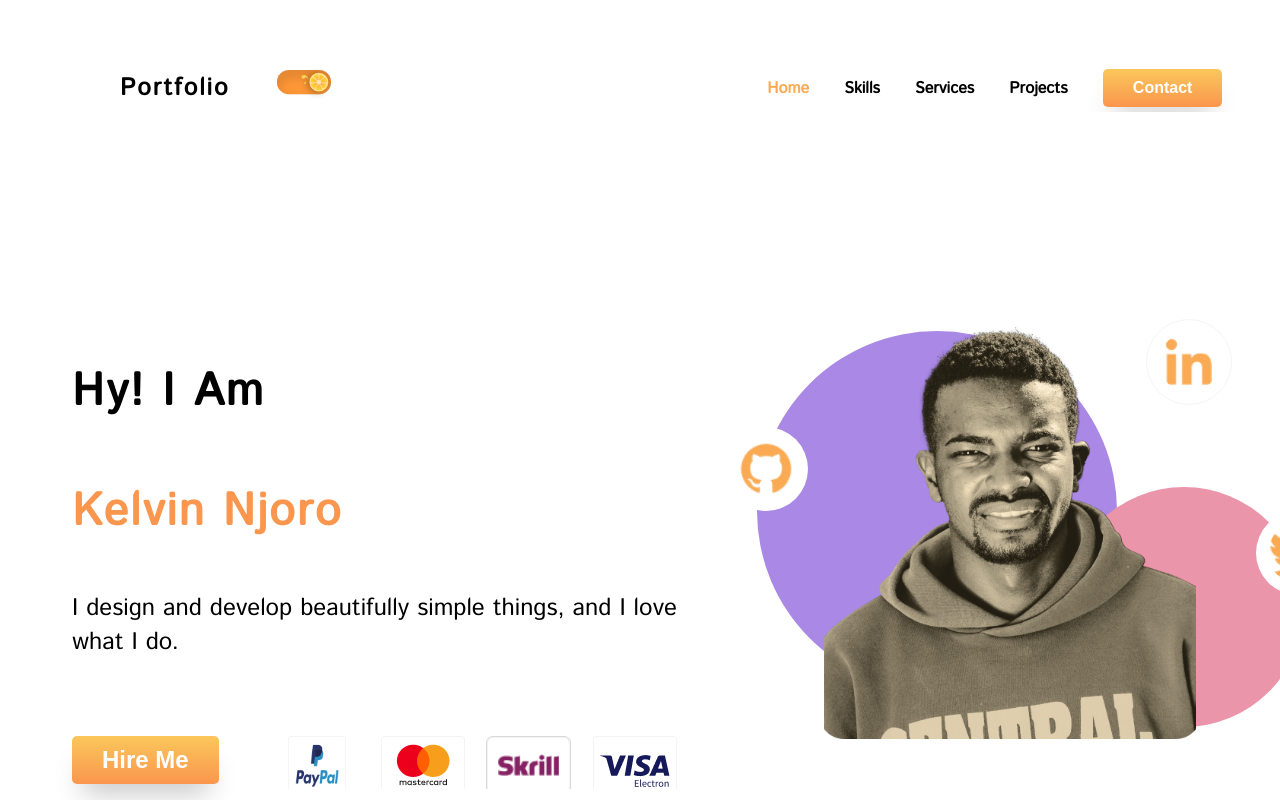
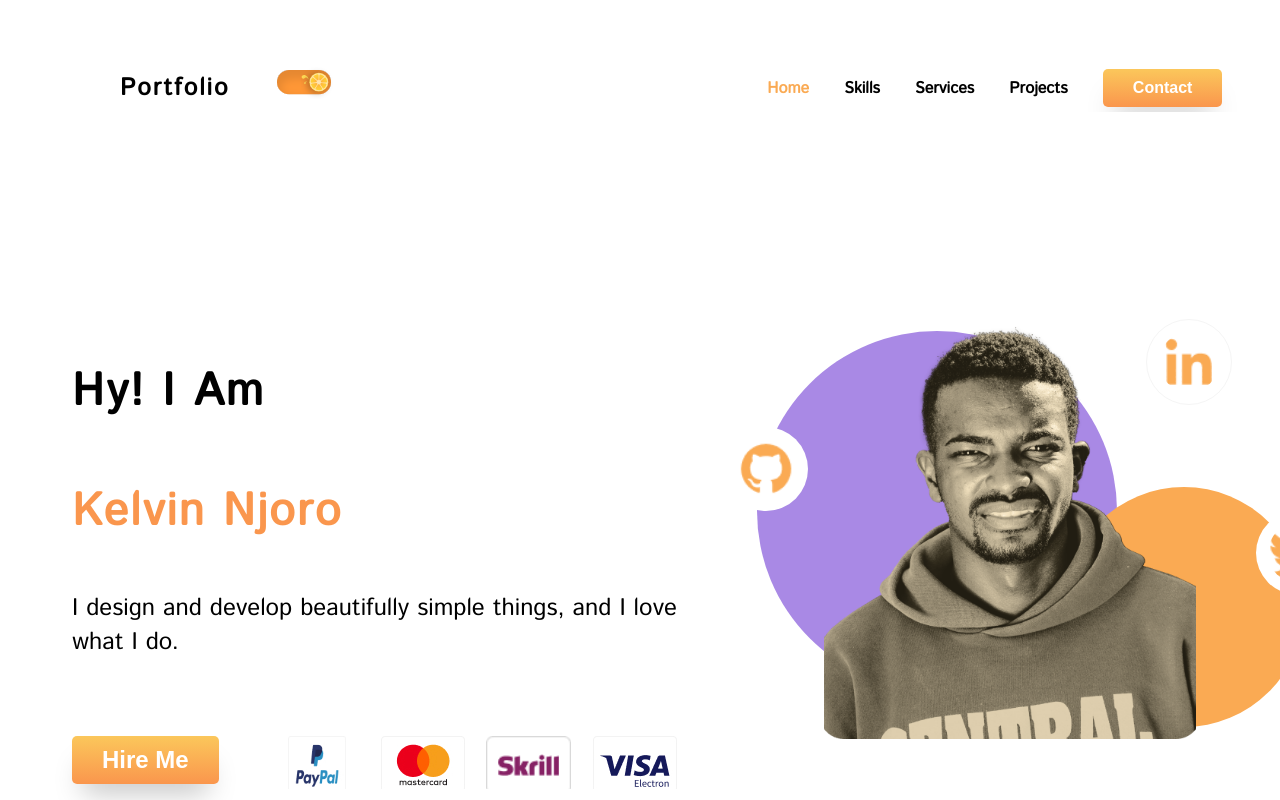
Before and after one commit to principalkelvo/kelvinnjoroowino, a Vue app: page / in a window 1280 px wide. Shown: the top 800 px of the page. Built offline with nearby package versions, Linux system fonts and the light colour scheme.

Commit message:
changes small circle color

```diff
--- a/src/views/Home.vue
+++ b/src/views/Home.vue
@@ -224,7 +224,7 @@ export default {
     border-radius: 50%;
     width: 10em;
     height: 10em;
-    background: #eb95aa;
+    background: #faaa53;
     position: absolute;
     bottom: 3em;
     right: 0;
```
